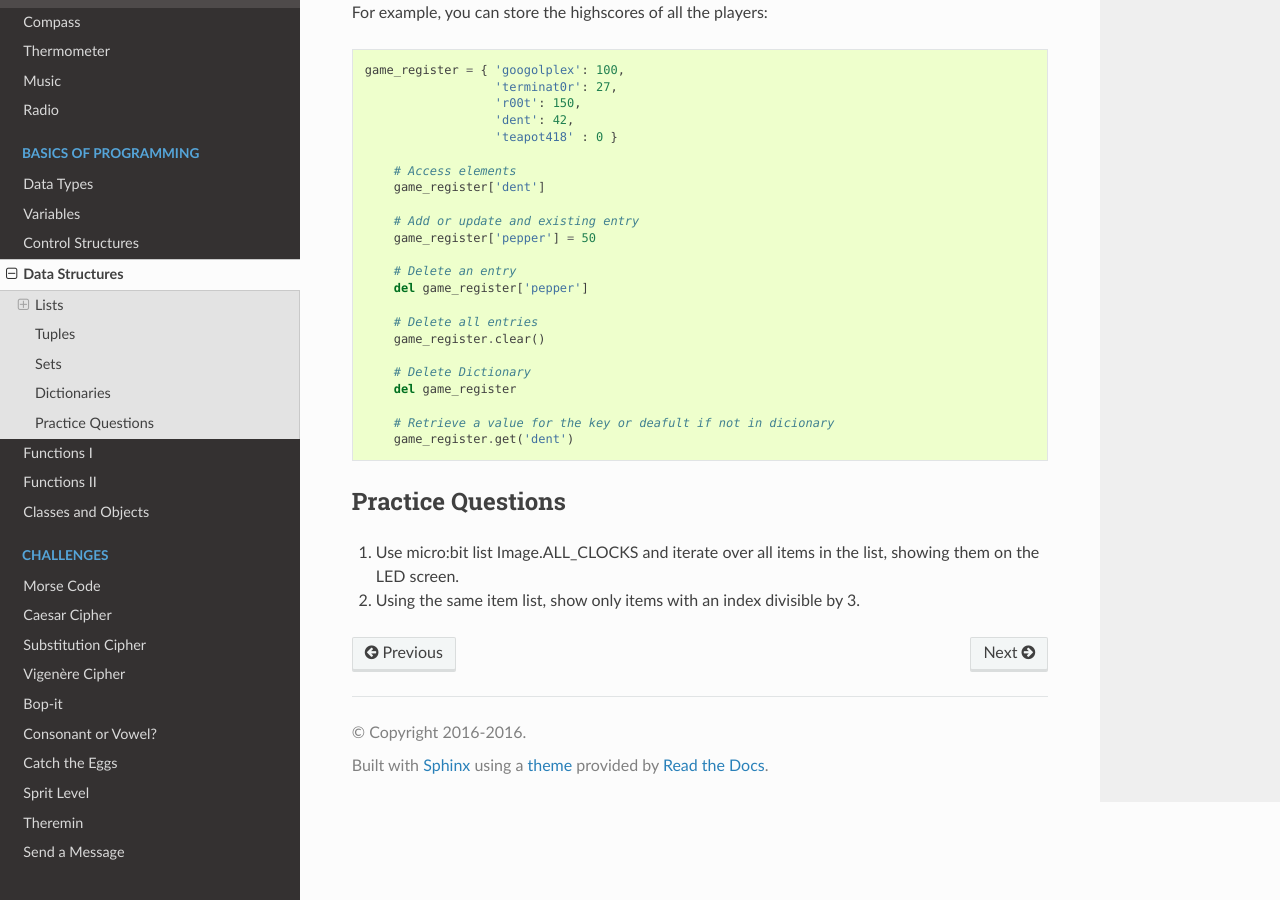
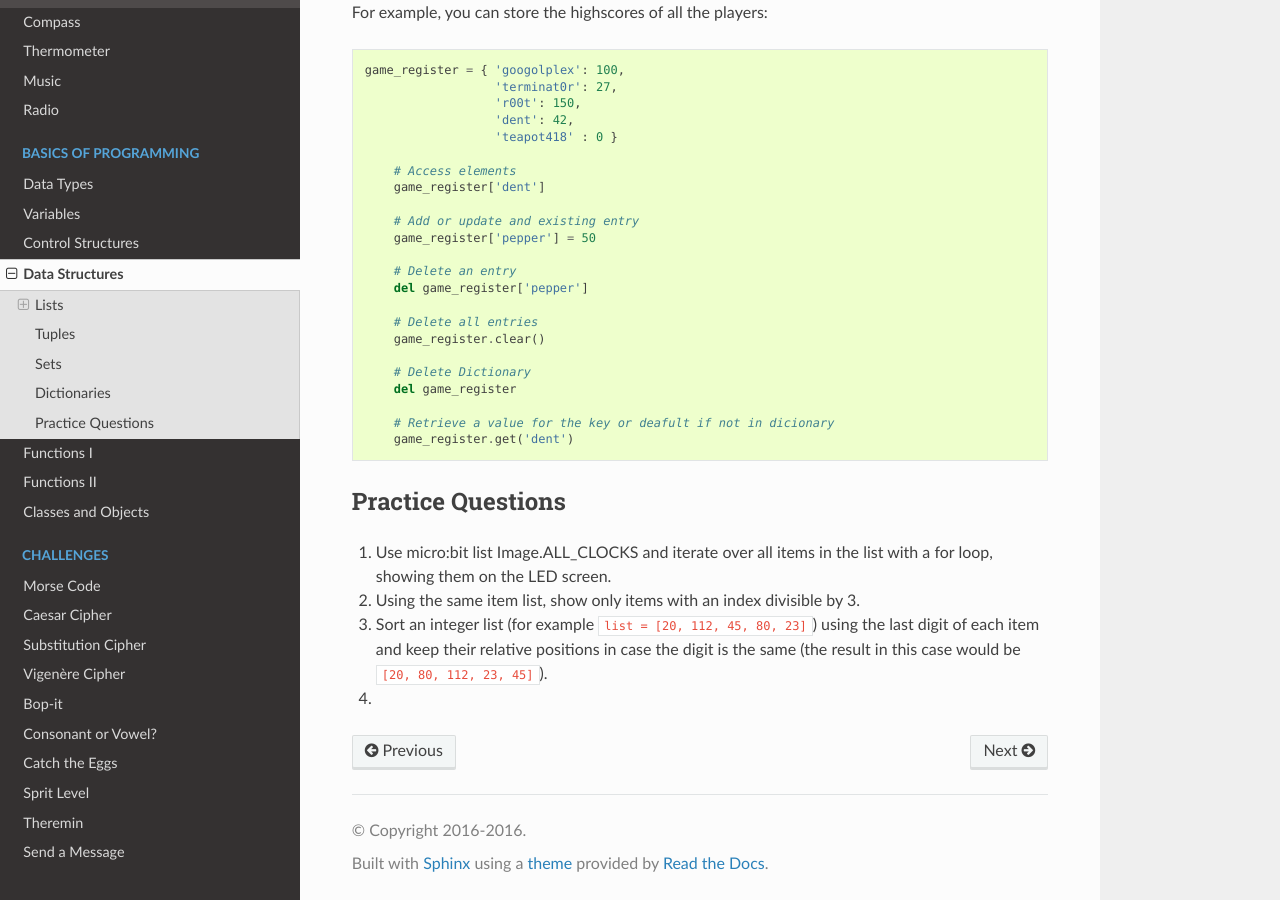
Before and after one commit to rharbird/microbit-challenges, a Sphinx documentation site: the page built from docs/source/basics/data_structures.rst, in a window 1280 px wide and 900 px high, scrolled down 4818 px. Built offline with Sphinx 7.4.7 and the Read the Docs theme 2.0.0, drawn with Linux system fonts in a browser that asks for light colours.

Commit message:
Modify text

```diff
--- a/docs/source/basics/data_structures.rst
+++ b/docs/source/basics/data_structures.rst
@@ -200,6 +200,11 @@ For example, you can store the highscores of all the players: ::
 Practice Questions
 ===================
 
-1. Use micro:bit list Image.ALL_CLOCKS and iterate over all items in the list, showing them on the LED screen.
+1. Use micro:bit list Image.ALL_CLOCKS and iterate over all items in the list with a for loop, showing them on the LED screen.
 
 2. Using the same item list, show only items with an index divisible by 3.
+
+3. Sort an integer list (for example ``list = [20, 112, 45, 80, 23]``) using the last digit of each item and keep their relative positions in case the digit is the same
+   (the result in this case would be ``[20, 80, 112, 23, 45]``).
+
+4.
```
